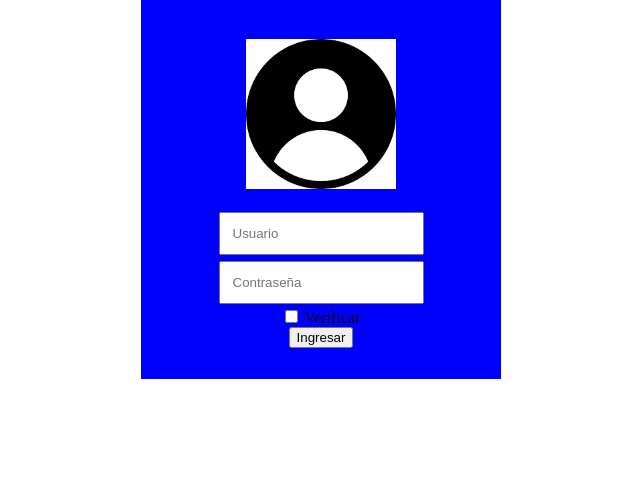
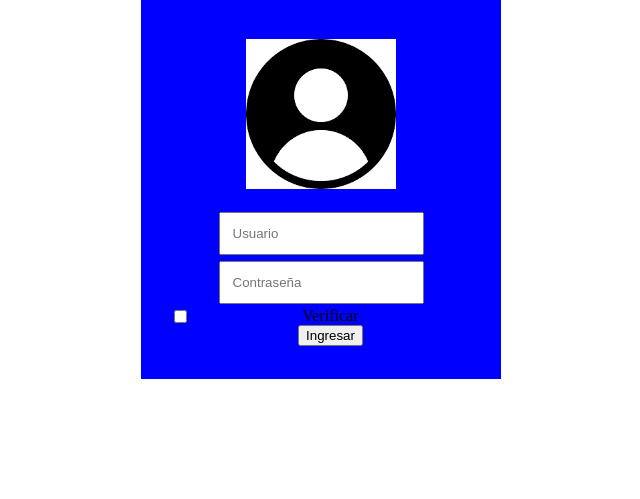
Before and after one commit to pilarlaborde1411-source/tpfinalcuatri, a PHP site: page /sesion.html in a window 1280 px wide. Shown: the part 211-710 px from the top of the page, without its empty margins (319-959 px from the left). Run offline with PHP 8.4, Linux system fonts and the light colour scheme.

Commit message:
virificar3

```diff
--- a/sesion.css
+++ b/sesion.css
@@ -8,7 +8,10 @@
    background-color: blue;
 
 }
-
+.veri
+{
+   float: left;
+}
 #formse input
 {
    padding: 4%;
```
